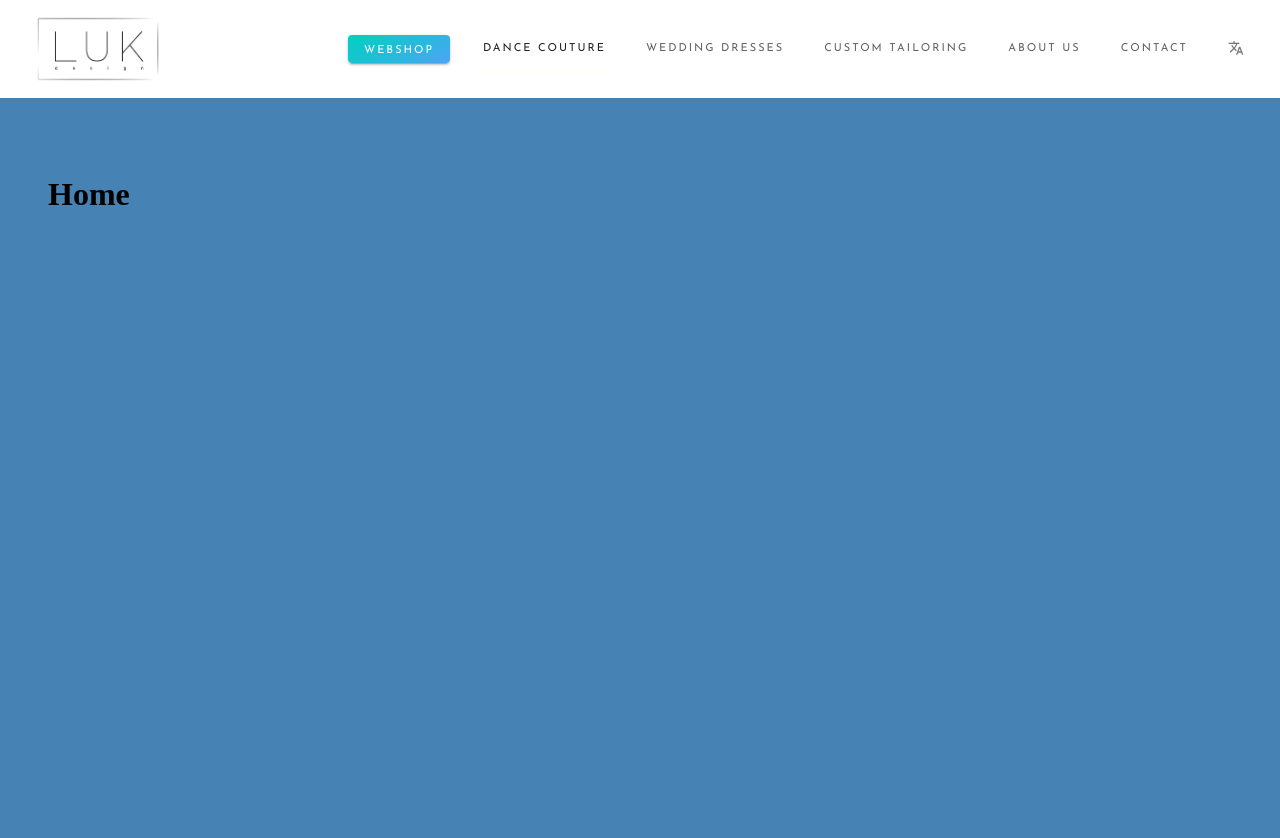
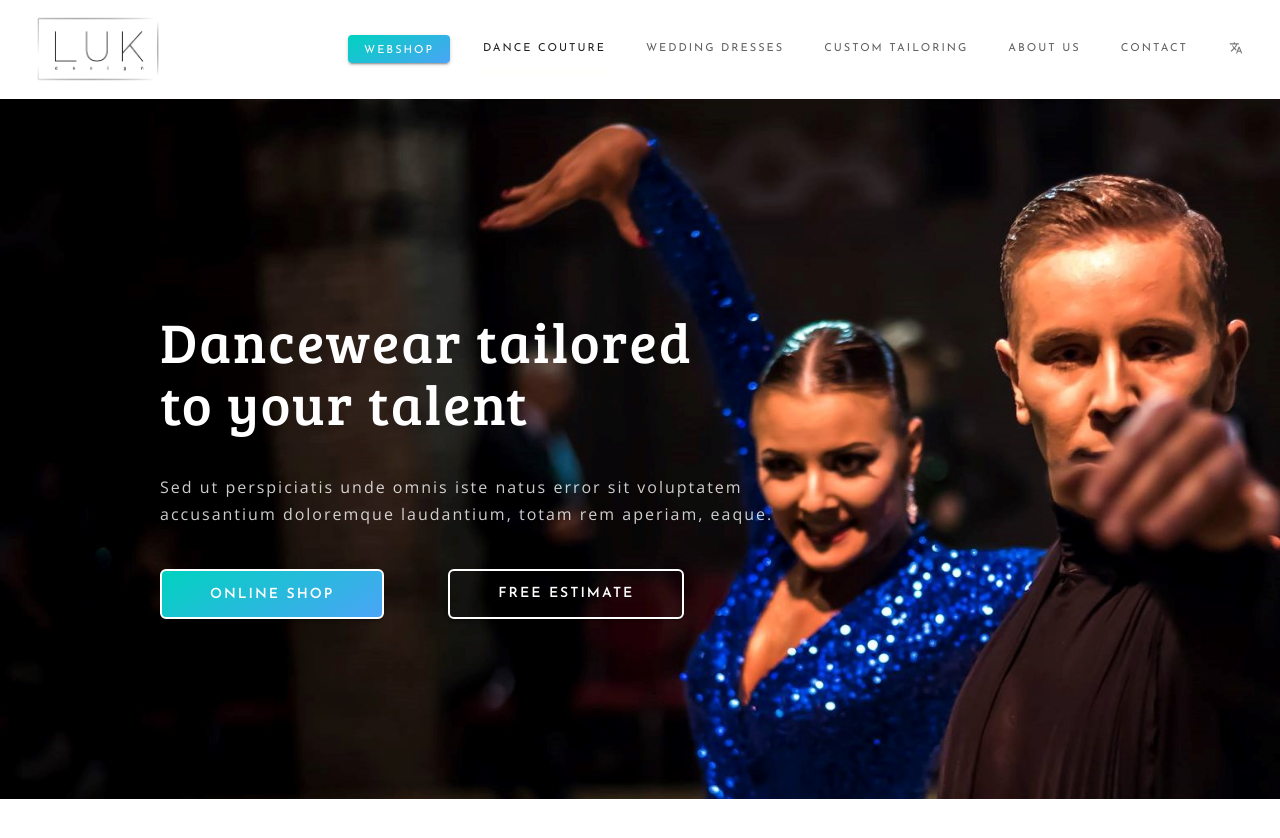
Before and after one commit to TomaszPietrzykowski/LUK-design-client, a React (Create React App) app: page / in a window 1280 px wide. Shown: the top 838 px of the page. Built offline with nearby package versions, Linux system fonts and the light colour scheme.

Commit message:
showcase added

```diff
--- a/public/index.html
+++ b/public/index.html
@@ -9,6 +9,7 @@
       href="https://fonts.googleapis.com/css2?family=Bree+Serif&family=Josefin+Sans:ital,wght@0,100;0,200;0,300;0,400;0,500;0,600;1,100;1,200;1,300;1,400;1,500;1,600;1,700&family=Open+Sans:ital,wght@0,300;0,400;0,600;0,700;0,800;1,300;1,400;1,600;1,700;1,800&display=swap"
       rel="stylesheet"
     />
+
     <meta name="viewport" content="width=device-width, initial-scale=1" />
     <meta name="theme-color" content="#000000" />
     <meta
--- /dev/null
+++ b/src/components/home/Showcase.js
@@ -0,0 +1,117 @@
+import React from 'react';
+import { makeStyles } from '@material-ui/styles';
+import Button from '@material-ui/core/Button';
+import showcase from '../../assets/showcase01.jpg';
+import { Link } from 'react-router-dom';
+
+const useStyles = makeStyles((theme) => ({
+  showcase: {
+    width: '100%',
+    minHeight: 700,
+    backgroundColor: 'steelblue',
+    backgroundImage: `url(${showcase})`,
+    backgroundSize: 'cover',
+    backgroundPosition: 'center',
+    marginTop: '2.2rem',
+  },
+  container: {
+    ...theme.utils.container,
+    // border: '1px solid black',
+    display: 'flex',
+    flexDirection: 'column',
+    justifyContent: 'center',
+    alignItems: 'flex-start',
+    minHeight: 700,
+    padding: '0 10rem',
+  },
+  slogan: {
+    fontFamily: 'Bree serif',
+    fontWeight: 400,
+    fontSize: 56,
+    letterSpacing: 2,
+    color: 'white',
+    lineHeight: 1.1,
+    paddingTop: '2rem',
+  },
+  para: {
+    color: 'white',
+    fontFamily: 'Open sans',
+    fontSize: '1rem',
+    letterSpacing: 2,
+    lineHeight: 1.7,
+    marginTop: '2.5rem',
+    opacity: 0.8,
+  },
+  btnContainer: {
+    display: 'flex',
+    marginTop: '2.5rem',
+  },
+  btnPrimary: {
+    ...theme.typography.tab,
+    marginLeft: 0,
+    borderRadius: 6,
+    background: theme.palette.common.gradient1,
+    color: 'white',
+    padding: '.5rem 3rem .3rem 3rem',
+    fontSize: 14,
+    fontWeight: 'bold',
+    fontFamily: 'Josefin Sans',
+    border: '2px solid white',
+  },
+  btnSecondary: {
+    ...theme.typography.tab,
+    borderRadius: 6,
+    border: '2px solid white',
+    background: 'none',
+    color: 'white',
+    marginLeft: '4rem',
+    padding: '.7rem 3rem .7rem 3rem',
+    fontSize: 14,
+    fontWeight: 'bold',
+    fontFamily: 'Josefin Sans',
+    '&:hover': {
+      background: 'none',
+    },
+  },
+}));
+
+const Showcase = () => {
+  const classes = useStyles();
+  return (
+    <div className={classes.showcase}>
+      <div className={classes.container}>
+        <h1 className={classes.slogan}>
+          Dancewear tailored
+          <br /> to your talent
+        </h1>
+        <p className={classes.para}>
+          Sed ut perspiciatis unde omnis iste natus error sit voluptatem <br />
+          accusantium doloremque laudantium, totam rem aperiam, eaque.
+        </p>
+        <div className={classes.btnContainer}>
+          <Button
+            variant='contained'
+            color='primary'
+            className={classes.btnPrimary}
+            onClick={() => {
+              window.open('https://www.shopify.com');
+            }}
+          >
+            online shop
+          </Button>
+          <Button
+            variant='contained'
+            color='primary'
+            className={classes.btnSecondary}
+            component={Link}
+            to='/contact'
+          >
+            FREE ESTIMATE
+          </Button>
+        </div>
+      </div>
+    </div>
+  );
+};
+
+export default Showcase;
--- a/src/components/pages/Home.js
+++ b/src/components/pages/Home.js
@@ -1,18 +1,16 @@
-import React from 'react';
+import React, { Fragment } from 'react';
+import Showcase from '../home/Showcase';
 
 const Home = () => {
   return (
-    <div
-      style={{
-        background: 'steelblue',
-        color: 'black',
-        margin: 0,
-        padding: '3rem',
-        minHeight: '180vh',
-      }}
-    >
-      <h1 style={{ margin: 0, paddingTop: '4rem' }}>Home</h1>
-    </div>
+    <Fragment>
+      <Showcase />
+      <div
+        style={{
+          minHeight: '80vh',
+        }}
+      ></div>
+    </Fragment>
   );
 };
 
--- a/src/components/ui/Theme.js
+++ b/src/components/ui/Theme.js
@@ -30,6 +30,14 @@ export default createMuiTheme({
       letterSpacing: 2,
     },
   },
+  utils: {
+    container: {
+      width: '100%',
+      maxWidth: 1400,
+      marginLeft: 'auto',
+      marginRight: 'auto',
+    },
+  },
   breakpoints: {
     keys: ['xxs', 'xs', 'sm', 'md', 'lg', 'xl'],
     values: {
--- a/src/index.css
+++ b/src/index.css
@@ -1,13 +1,5 @@
-body {
+* {
+  padding: 0;
   margin: 0;
-  font-family: -apple-system, BlinkMacSystemFont, 'Segoe UI', 'Roboto', 'Oxygen',
-    'Ubuntu', 'Cantarell', 'Fira Sans', 'Droid Sans', 'Helvetica Neue',
-    sans-serif;
-  -webkit-font-smoothing: antialiased;
-  -moz-osx-font-smoothing: grayscale;
+  box-sizing: border-box;
 }
-
-code {
-  font-family: source-code-pro, Menlo, Monaco, Consolas, 'Courier New',
-    monospace;
-}
```
Also changed, not shown: src/index.js (+5 -4 lines), src/assets/showcase01.jpg (added).
